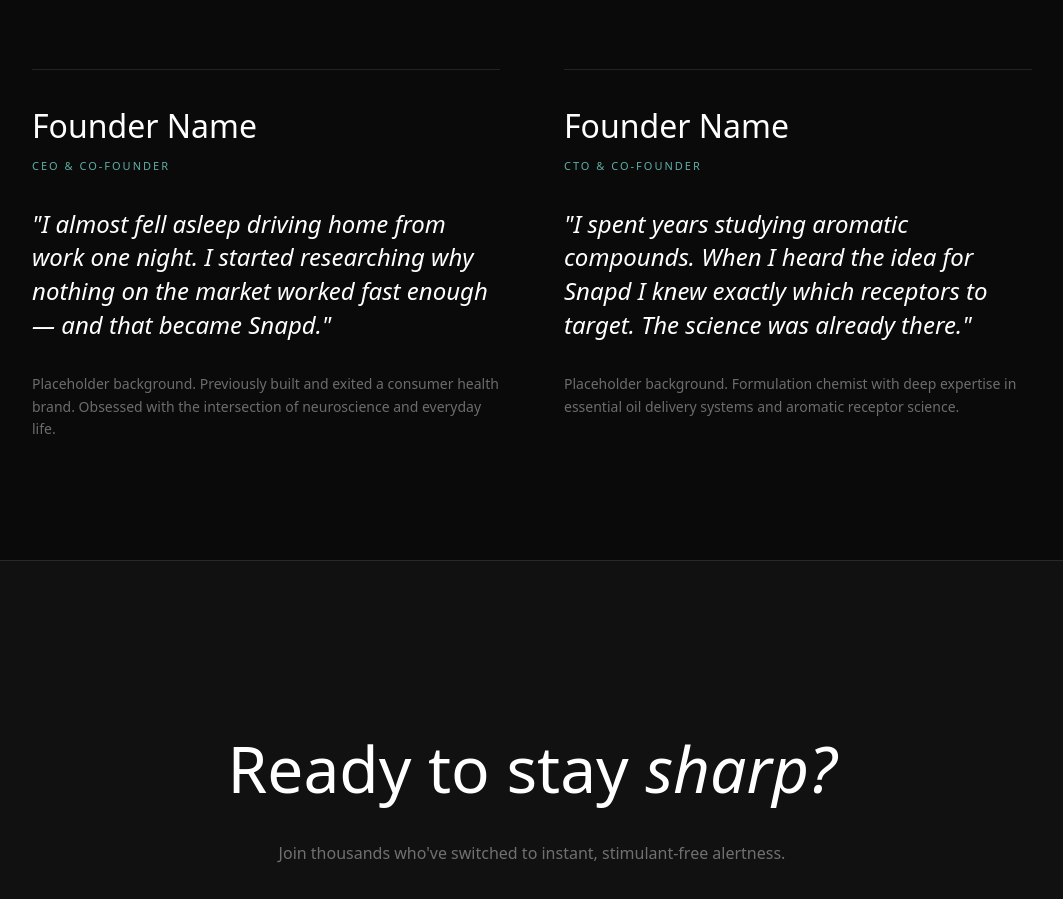
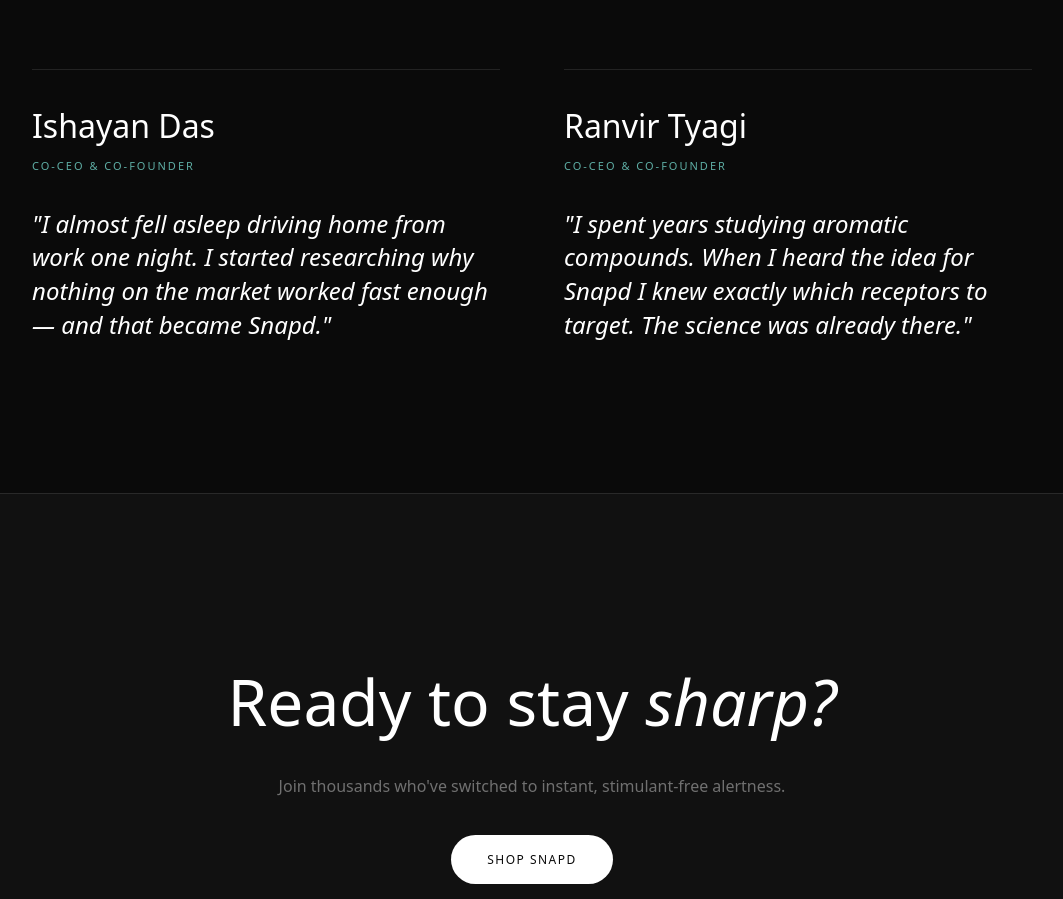
Before and after one commit to vatsdas/snapd, a Next.js app: page /about in a window 1280 px wide. Shown: the part 2463-3362 px from the top of the page, without its empty margins (108-1171 px from the left). Built offline with nearby package versions, Linux system fonts and the light colour scheme; no server answers.

Commit message:
Update founder cards with real names, Co-CEO titles, remove placeholder bios

```diff
--- a/app/about/page.tsx
+++ b/app/about/page.tsx
@@ -485,16 +485,14 @@
 
             <div className="founders-grid">
               <div className="founder-card">
-                <h3 className="founder-name">Founder Name</h3>
-                <div className="founder-role">CEO & Co-Founder</div>
+                <h3 className="founder-name">Ishayan Das</h3>
+                <div className="founder-role">Co-CEO & Co-Founder</div>
                 <p className="founder-quote">&quot;I almost fell asleep driving home from work one night. I started researching why nothing on the market worked fast enough — and that became Snapd.&quot;</p>
-                <div className="founder-bio">Placeholder background. Previously built and exited a consumer health brand. Obsessed with the intersection of neuroscience and everyday life.</div>
               </div>
               <div className="founder-card">
-                <h3 className="founder-name">Founder Name</h3>
-                <div className="founder-role">CTO & Co-Founder</div>
+                <h3 className="founder-name">Ranvir Tyagi</h3>
+                <div className="founder-role">Co-CEO & Co-Founder</div>
                 <p className="founder-quote">&quot;I spent years studying aromatic compounds. When I heard the idea for Snapd I knew exactly which receptors to target. The science was already there.&quot;</p>
-                <div className="founder-bio">Placeholder background. Formulation chemist with deep expertise in essential oil delivery systems and aromatic receptor science.</div>
               </div>
             </div>
           </section>
```
